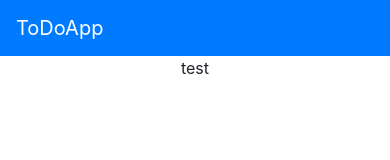
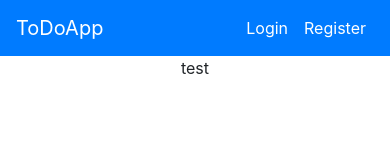
Before and after one commit to AradTenenbaum/TODO-client, a React (Create React App) app: page / in a window 390 px wide. Shown: the top 160 px of the page. Built offline with nearby package versions, Linux system fonts and the light colour scheme.

Commit message:
Logout and responsive navbar

```diff
--- a/src/Components/Login.js
+++ b/src/Components/Login.js
@@ -30,7 +30,6 @@ function Login() {
     }
   };
 
-  console.log(context.user);
 
   return (
     <div>
--- a/src/Components/NavBar.js
+++ b/src/Components/NavBar.js
@@ -1,14 +1,29 @@
-import React from "react";
+import React, { useContext, useEffect, useState } from "react";
 import { Link } from "react-router-dom";
 
+import { AuthContext } from "../context/auth";
+
 function NavBar() {
-  return (
-    <nav className="navbar navbar-expand-lg navbar-dark bg-primary">
-      <div className="container-fluid">
-        <Link className="navbar-brand" to="/">
-          ToDoApp
+  const context = useContext(AuthContext);
+  const [isUser, setIsUser] = useState(false);
+  useEffect(() => {
+    if (context.user) setIsUser(true);
+    else setIsUser(false);
+  }, [context.user]);
+
+  const logingOut = () => {
+    context.logout()
+  }
+
+  const logNav = isUser ? (
+    <ul className="navbar-nav ml-auto">
+      <li className="nav-item active">
+        <Link onClick={logingOut} className="nav-link" aria-current="page" to="/login">
+          Logout
         </Link>
-        <div className="collapse navbar-collapse">
+      </li>
+    </ul>
+  ) : (
     <ul className="navbar-nav ml-auto">
       <li className="nav-item active">
         <Link className="nav-link" aria-current="page" to="/login">
@@ -21,6 +36,16 @@ function NavBar() {
         </Link>
       </li>
     </ul>
+  );
+
+  return (
+    <nav className="navbar navbar-expand navbar-dark bg-primary">
+      <div className="container-fluid">
+        <Link className="navbar-brand" to="/">
+          ToDoApp
+        </Link>
+        <div className="collapse navbar-collapse">
+          {logNav}
         </div>
       </div>
     </nav>
--- a/src/Components/Register.js
+++ b/src/Components/Register.js
@@ -13,7 +13,7 @@ function Register() {
   useEffect(() => {
       if(context.user) history.push('/');
   }, []);
-  console.log(context.user);
+
 
   const registerUserCallback = () => {
     registerApi();
--- a/src/Components/TasksPage.js
+++ b/src/Components/TasksPage.js
@@ -1,6 +1,10 @@
-import React from 'react';
+import React, { useContext } from 'react';
+
+import { AuthContext } from '../context/auth';
 
 function TasksPage() {
+  const context = useContext(AuthContext);
+
     return (
         <div>
             test
--- a/src/context/auth.js
+++ b/src/context/auth.js
@@ -9,7 +9,6 @@ const initialState = {
 
 if(localStorage.getItem("jwtToken")){
     const decodedToken = jwtDecode(localStorage.getItem("jwtToken"));
-
     if(decodedToken.exp * 1000 < Date.now()){
         localStorage.removeItem("jwtToken");
     } else {
```
Lines whose indentation alone changed are shown as unchanged.
